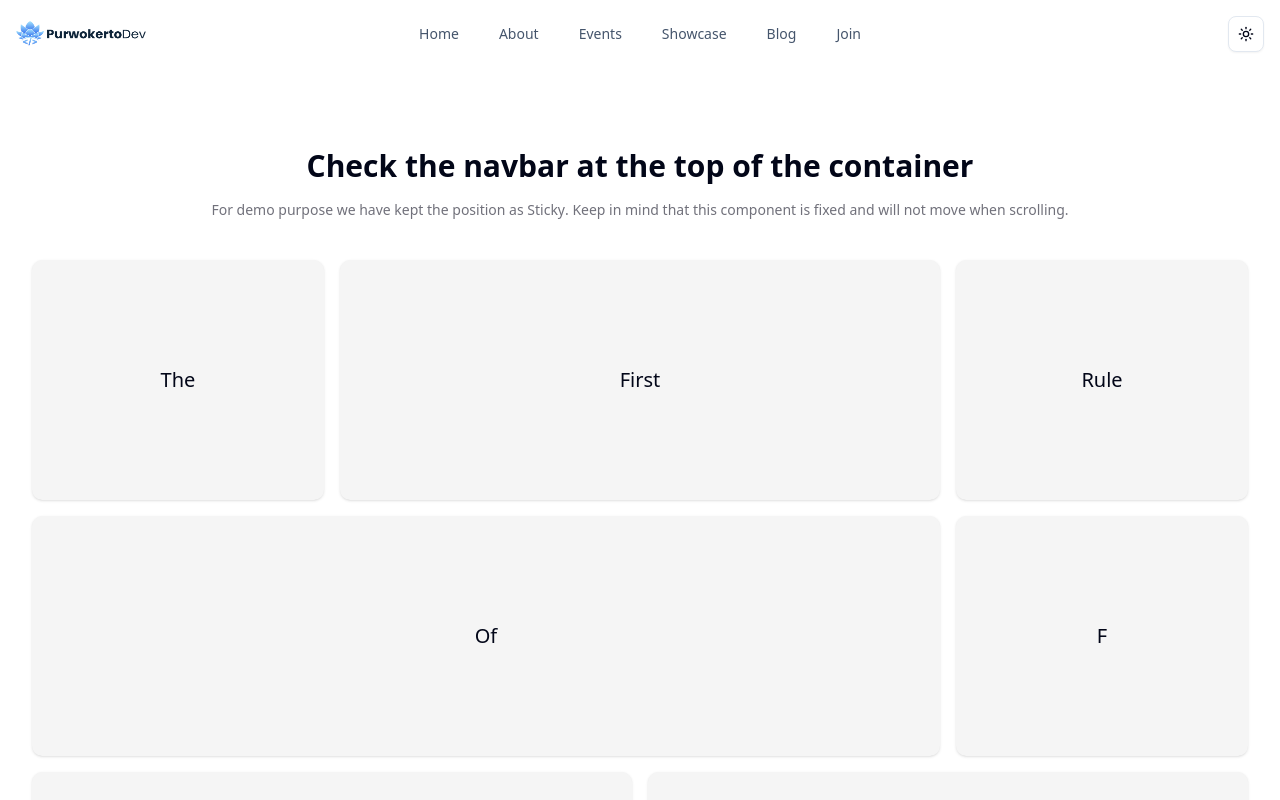
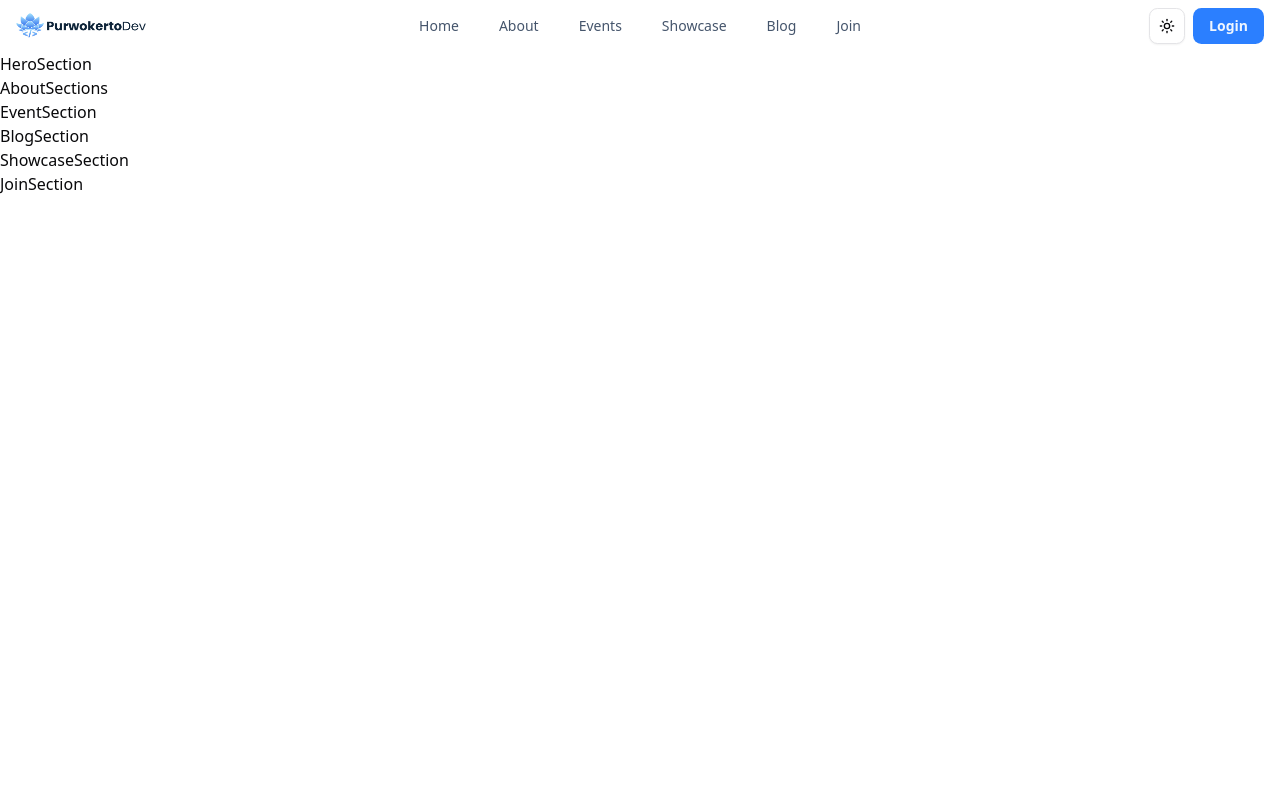
Before and after one commit to Purwokerto-Developer/official-website, a Next.js app: page / in a window 1280 px wide. Shown: the top 800 px of the page. Built offline with nearby package versions, Linux system fonts and the light colour scheme.

Commit message:
feat: update navbar component with login link and remove dummy content

```diff
--- a/src/app/globals.css
+++ b/src/app/globals.css
@@ -44,73 +44,74 @@
 }
 
 :root {
-  --radius: 0.625rem;
+  --radius: 0.65rem;
   --background: oklch(1 0 0);
-  --foreground: oklch(0.129 0.042 264.695);
+  --foreground: oklch(0.141 0.005 285.823);
   --card: oklch(1 0 0);
-  --card-foreground: oklch(0.129 0.042 264.695);
+  --card-foreground: oklch(0.141 0.005 285.823);
   --popover: oklch(1 0 0);
-  --popover-foreground: oklch(0.129 0.042 264.695);
-  --primary: oklch(0.208 0.042 265.755);
-  --primary-foreground: oklch(0.984 0.003 247.858);
-  --secondary: oklch(0.968 0.007 247.896);
-  --secondary-foreground: oklch(0.208 0.042 265.755);
-  --muted: oklch(0.968 0.007 247.896);
-  --muted-foreground: oklch(0.554 0.046 257.417);
-  --accent: oklch(0.968 0.007 247.896);
-  --accent-foreground: oklch(0.208 0.042 265.755);
+  --popover-foreground: oklch(0.141 0.005 285.823);
+  --primary: oklch(0.623 0.214 259.815);
+  --primary-foreground: oklch(0.97 0.014 254.604);
+  --secondary: oklch(0.967 0.001 286.375);
+  --secondary-foreground: oklch(0.21 0.006 285.885);
+  --muted: oklch(0.967 0.001 286.375);
+  --muted-foreground: oklch(0.552 0.016 285.938);
+  --accent: oklch(0.967 0.001 286.375);
+  --accent-foreground: oklch(0.21 0.006 285.885);
   --destructive: oklch(0.577 0.245 27.325);
-  --border: oklch(0.929 0.013 255.508);
-  --input: oklch(0.929 0.013 255.508);
-  --ring: oklch(0.704 0.04 256.788);
+  --border: oklch(0.92 0.004 286.32);
+  --input: oklch(0.92 0.004 286.32);
+  --ring: oklch(0.623 0.214 259.815);
   --chart-1: oklch(0.646 0.222 41.116);
   --chart-2: oklch(0.6 0.118 184.704);
   --chart-3: oklch(0.398 0.07 227.392);
   --chart-4: oklch(0.828 0.189 84.429);
   --chart-5: oklch(0.769 0.188 70.08);
-  --sidebar: oklch(0.984 0.003 247.858);
-  --sidebar-foreground: oklch(0.129 0.042 264.695);
-  --sidebar-primary: oklch(0.208 0.042 265.755);
-  --sidebar-primary-foreground: oklch(0.984 0.003 247.858);
-  --sidebar-accent: oklch(0.968 0.007 247.896);
-  --sidebar-accent-foreground: oklch(0.208 0.042 265.755);
-  --sidebar-border: oklch(0.929 0.013 255.508);
-  --sidebar-ring: oklch(0.704 0.04 256.788);
+  --sidebar: oklch(0.985 0 0);
+  --sidebar-foreground: oklch(0.141 0.005 285.823);
+  --sidebar-primary: oklch(0.623 0.214 259.815);
+  --sidebar-primary-foreground: oklch(0.97 0.014 254.604);
+  --sidebar-accent: oklch(0.967 0.001 286.375);
+  --sidebar-accent-foreground: oklch(0.21 0.006 285.885);
+  --sidebar-border: oklch(0.92 0.004 286.32);
+  --sidebar-ring: oklch(0.623 0.214 259.815);
 }
 
 .dark {
-  --background: oklch(0.129 0.042 264.695);
-  --foreground: oklch(0.984 0.003 247.858);
-  --card: oklch(0.208 0.042 265.755);
-  --card-foreground: oklch(0.984 0.003 247.858);
-  --popover: oklch(0.208 0.042 265.755);
-  --popover-foreground: oklch(0.984 0.003 247.858);
-  --primary: oklch(0.929 0.013 255.508);
-  --primary-foreground: oklch(0.208 0.042 265.755);
-  --secondary: oklch(0.279 0.041 260.031);
-  --secondary-foreground: oklch(0.984 0.003 247.858);
-  --muted: oklch(0.279 0.041 260.031);
-  --muted-foreground: oklch(0.704 0.04 256.788);
-  --accent: oklch(0.279 0.041 260.031);
-  --accent-foreground: oklch(0.984 0.003 247.858);
+  --background: oklch(0.141 0.005 285.823);
+  --foreground: oklch(0.985 0 0);
+  --card: oklch(0.21 0.006 285.885);
+  --card-foreground: oklch(0.985 0 0);
+  --popover: oklch(0.21 0.006 285.885);
+  --popover-foreground: oklch(0.985 0 0);
+  --primary: oklch(0.546 0.245 262.881);
+  --primary-foreground: oklch(0.379 0.146 265.522);
+  --secondary: oklch(0.274 0.006 286.033);
+  --secondary-foreground: oklch(0.985 0 0);
+  --muted: oklch(0.274 0.006 286.033);
+  --muted-foreground: oklch(0.705 0.015 286.067);
+  --accent: oklch(0.274 0.006 286.033);
+  --accent-foreground: oklch(0.985 0 0);
   --destructive: oklch(0.704 0.191 22.216);
   --border: oklch(1 0 0 / 10%);
   --input: oklch(1 0 0 / 15%);
-  --ring: oklch(0.551 0.027 264.364);
+  --ring: oklch(0.488 0.243 264.376);
   --chart-1: oklch(0.488 0.243 264.376);
   --chart-2: oklch(0.696 0.17 162.48);
   --chart-3: oklch(0.769 0.188 70.08);
   --chart-4: oklch(0.627 0.265 303.9);
   --chart-5: oklch(0.645 0.246 16.439);
-  --sidebar: oklch(0.208 0.042 265.755);
-  --sidebar-foreground: oklch(0.984 0.003 247.858);
-  --sidebar-primary: oklch(0.488 0.243 264.376);
-  --sidebar-primary-foreground: oklch(0.984 0.003 247.858);
-  --sidebar-accent: oklch(0.279 0.041 260.031);
-  --sidebar-accent-foreground: oklch(0.984 0.003 247.858);
+  --sidebar: oklch(0.21 0.006 285.885);
+  --sidebar-foreground: oklch(0.985 0 0);
+  --sidebar-primary: oklch(0.546 0.245 262.881);
+  --sidebar-primary-foreground: oklch(0.379 0.146 265.522);
+  --sidebar-accent: oklch(0.274 0.006 286.033);
+  --sidebar-accent-foreground: oklch(0.985 0 0);
   --sidebar-border: oklch(1 0 0 / 10%);
-  --sidebar-ring: oklch(0.551 0.027 264.364);
+  --sidebar-ring: oklch(0.488 0.243 264.376);
 }
+
 
 @layer base {
   * {
--- a/src/components/navbar.tsx
+++ b/src/components/navbar.tsx
@@ -13,6 +13,9 @@ import {
 import { navItems } from "@/constants";
 import { useState } from "react";
 import { ThemeMode } from "./button-mode";
+import Link from "next/link";
+import { buttonVariants } from "./ui/button";
+import { cn } from "@/lib/utils";
 
 export default function NavbarSection() {
 
@@ -26,9 +29,9 @@ export default function NavbarSection() {
         <NavBody>
           <NavbarLogo />
           <NavItems items={navItems} />
-          <div className="flex items-center gap-4">
-
+          <div className="flex items-center gap-2" style={{ position: "relative", zIndex: 50 }}>
             <ThemeMode />
+            <Link href="/login" className={cn(buttonVariants({}),"dark:text-white font-semibold")}>Login</Link>
           </div>
         </NavBody>
 
@@ -75,106 +78,7 @@ export default function NavbarSection() {
           </MobileNavMenu>
         </MobileNav>
       </Navbar>
-      <DummyContent />
-
       {/* Navbar */}
     </div>
   );
 }
-
-const DummyContent = () => {
-  return (
-    <div className="container mx-auto p-8 pt-24">
-      <h1 className="mb-4 text-center text-3xl font-bold">
-        Check the navbar at the top of the container
-      </h1>
-      <p className="mb-10 text-center text-sm text-zinc-500">
-        For demo purpose we have kept the position as{" "}
-        <span className="font-medium">Sticky</span>. Keep in mind that this
-        component is <span className="font-medium">fixed</span> and will not
-        move when scrolling.
-      </p>
-      <div className="grid grid-cols-1 gap-4 md:grid-cols-4">
-        {[
-          {
-            id: 1,
-            title: "The",
-            width: "md:col-span-1",
-            height: "h-60",
-            bg: "bg-neutral-100 dark:bg-neutral-800",
-          },
-          {
-            id: 2,
-            title: "First",
-            width: "md:col-span-2",
-            height: "h-60",
-            bg: "bg-neutral-100 dark:bg-neutral-800",
-          },
-          {
-            id: 3,
-            title: "Rule",
-            width: "md:col-span-1",
-            height: "h-60",
-            bg: "bg-neutral-100 dark:bg-neutral-800",
-          },
-          {
-            id: 4,
-            title: "Of",
-            width: "md:col-span-3",
-            height: "h-60",
-            bg: "bg-neutral-100 dark:bg-neutral-800",
-          },
-          {
-            id: 5,
-            title: "F",
-            width: "md:col-span-1",
-            height: "h-60",
-            bg: "bg-neutral-100 dark:bg-neutral-800",
-          },
-          {
-            id: 6,
-            title: "Club",
-            width: "md:col-span-2",
-            height: "h-60",
-            bg: "bg-neutral-100 dark:bg-neutral-800",
-          },
-          {
-            id: 7,
-            title: "Is",
-            width: "md:col-span-2",
-            height: "h-60",
-            bg: "bg-neutral-100 dark:bg-neutral-800",
-          },
-          {
-            id: 8,
-            title: "You",
-            width: "md:col-span-1",
-            height: "h-60",
-            bg: "bg-neutral-100 dark:bg-neutral-800",
-          },
-          {
-            id: 9,
-            title: "Do NOT TALK about",
-            width: "md:col-span-2",
-            height: "h-60",
-            bg: "bg-neutral-100 dark:bg-neutral-800",
-          },
-          {
-            id: 10,
-            title: "F Club",
-            width: "md:col-span-1",
-            height: "h-60",
-            bg: "bg-neutral-100 dark:bg-neutral-800",
-          },
-        ].map((box) => (
-          <div
-            key={box.id}
-            className={`${box.width} ${box.height} ${box.bg} flex items-center justify-center rounded-lg p-4 shadow-sm`}
-          >
-            <h2 className="text-xl font-medium">{box.title}</h2>
-          </div>
-        ))}
-      </div>
-    </div>
-  );
-};
```
